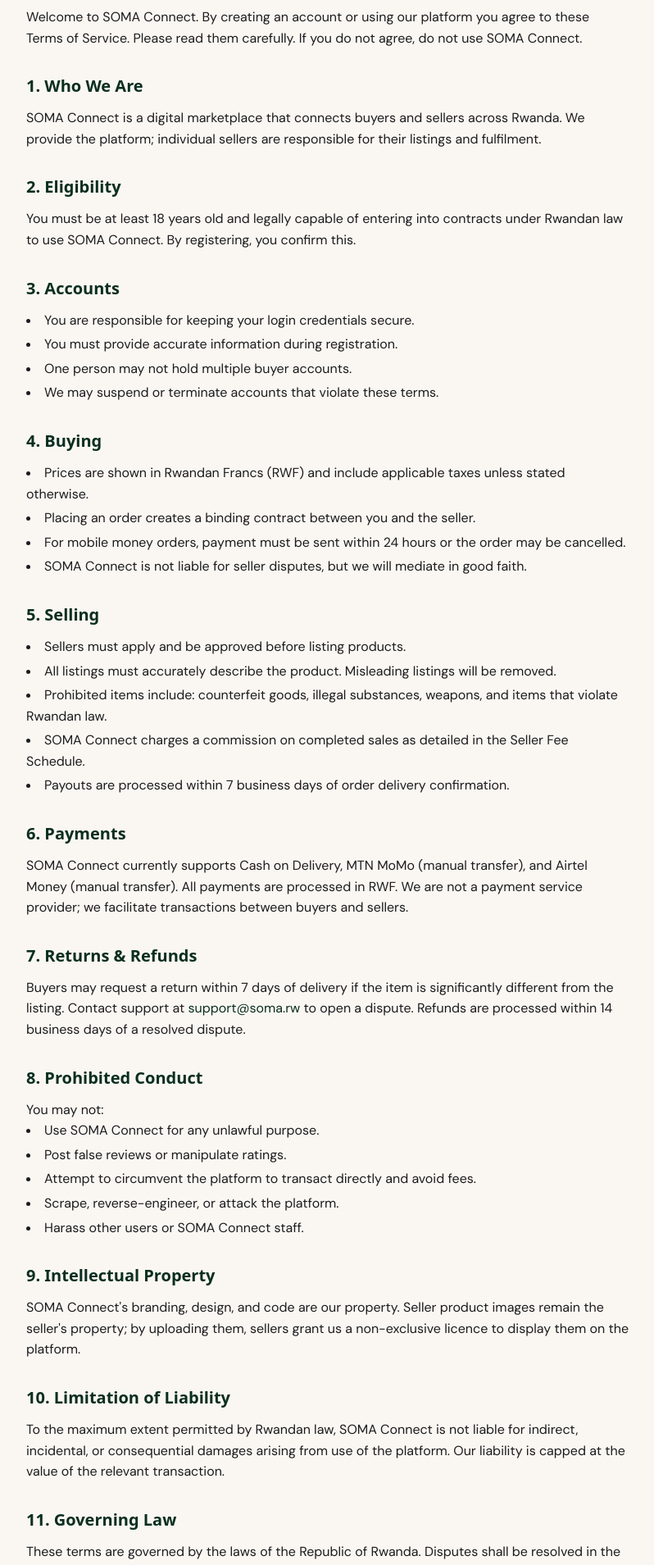
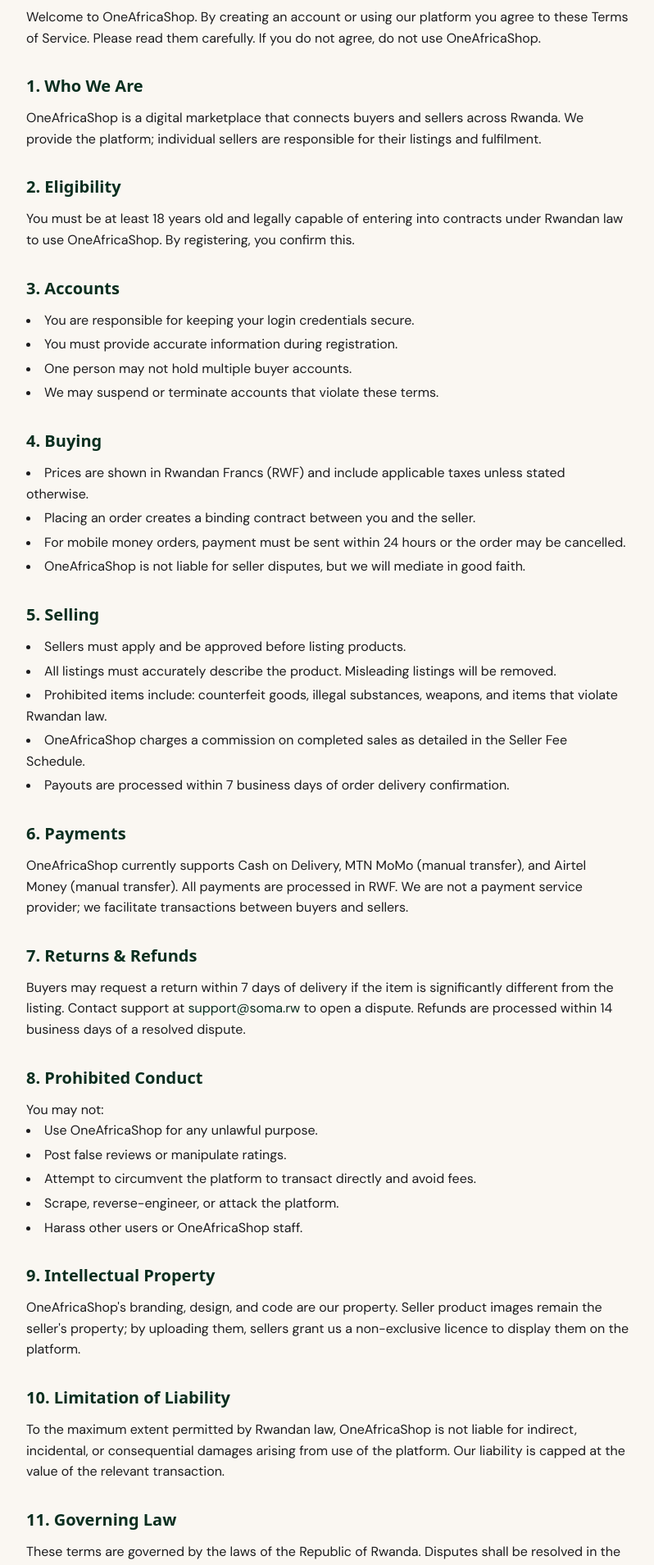
Before and after one commit to Enochrwa/Soma-market, a React (Vite) app: page /terms in a window 1280 px wide. Shown: the part 200-2109 px from the top of the page at 82% size, without its empty margins (240-1038 px from the left). Built offline with nearby package versions, Linux system fonts and the light colour scheme; no server answers; a web font is replaced by a local one.

Commit message:
chore: rename brand SOMA Connect / somaconnect to OneAfricaShop

```diff
--- a/src/components/payment/PaymentModal.tsx
+++ b/src/components/payment/PaymentModal.tsx
@@ -302,7 +302,7 @@
                     {copied === "phone" ? "Copied!" : "Copy"}
                   </button>
                 </div>
-                <p className="text-xs text-slate/50">SOMA Connect — {methodLabel}</p>
+                <p className="text-xs text-slate/50">OneAfricaShop — {methodLabel}</p>
               </div>
 
               {/* Step 2 */}
--- a/src/components/ui/AuthErrorBanner.tsx
+++ b/src/components/ui/AuthErrorBanner.tsx
@@ -96,8 +96,8 @@
     <div className="mt-2 flex items-center gap-3 text-xs text-slate/50">
       <span className="flex items-center gap-1">
         <Mail size={11} />
-        <a href="mailto:support@somaconnect.rw" className="transition hover:text-forest">
-          support@somaconnect.rw
+        <a href="mailto:support@oneafricashop.rw" className="transition hover:text-forest">
+          support@oneafricashop.rw
         </a>
       </span>
       <span className="flex items-center gap-1">
--- a/src/pages/PrivacyPolicyPage.tsx
+++ b/src/pages/PrivacyPolicyPage.tsx
@@ -8,10 +8,10 @@
       </p>
 
       <p>
-        SOMA Connect ("we", "our", "us") operates the SOMA digital marketplace at{" "}
-        <strong>soma-connect.vercel.app</strong> and its associated mobile applications. This policy
-        explains how we collect, use, and protect your personal data in compliance with Rwanda's{" "}
-        <strong>Law N°058/2021 on the Protection of Personal Data and Privacy</strong>.
+        OneAfricaShop ("we", "our", "us") operates the SOMA digital marketplace at{" "}
+        <strong>oneafricashop.vercel.app</strong> and its associated mobile applications. This
+        policy explains how we collect, use, and protect your personal data in compliance with
+        Rwanda's <strong>Law N°058/2021 on the Protection of Personal Data and Privacy</strong>.
       </p>
 
       <h2 className="font-display text-xl font-bold text-forest mt-8 mb-3">1. Data We Collect</h2>
@@ -107,8 +107,8 @@
         8. Children's Privacy
       </h2>
       <p>
-        SOMA Connect is not directed at children under 16. We do not knowingly collect personal data
-        from minors. If you believe a minor has registered, contact us immediately.
+        OneAfricaShop is not directed at children under 16. We do not knowingly collect personal
+        data from minors. If you believe a minor has registered, contact us immediately.
       </p>
 
       <h2 className="font-display text-xl font-bold text-forest mt-8 mb-3">
@@ -121,7 +121,7 @@
 
       <h2 className="font-display text-xl font-bold text-forest mt-8 mb-3">10. Contact</h2>
       <p>
-        Data Controller: SOMA Connect, Kigali, Rwanda.
+        Data Controller: OneAfricaShop, Kigali, Rwanda.
         <br />
         Email:{" "}
         <a href="mailto:privacy@soma.rw" className="text-forest hover:underline">
--- a/src/pages/TermsOfServicePage.tsx
+++ b/src/pages/TermsOfServicePage.tsx
@@ -8,20 +8,20 @@
       </p>
 
       <p>
-        Welcome to SOMA Connect. By creating an account or using our platform you agree to these
-        Terms of Service. Please read them carefully. If you do not agree, do not use SOMA Connect.
+        Welcome to OneAfricaShop. By creating an account or using our platform you agree to these
+        Terms of Service. Please read them carefully. If you do not agree, do not use OneAfricaShop.
       </p>
 
       <h2 className="font-display text-xl font-bold text-forest mt-8 mb-3">1. Who We Are</h2>
       <p>
-        SOMA Connect is a digital marketplace that connects buyers and sellers across Rwanda. We
+        OneAfricaShop is a digital marketplace that connects buyers and sellers across Rwanda. We
         provide the platform; individual sellers are responsible for their listings and fulfilment.
       </p>
 
       <h2 className="font-display text-xl font-bold text-forest mt-8 mb-3">2. Eligibility</h2>
       <p>
         You must be at least 18 years old and legally capable of entering into contracts under
-        Rwandan law to use SOMA Connect. By registering, you confirm this.
+        Rwandan law to use OneAfricaShop. By registering, you confirm this.
       </p>
 
       <h2 className="font-display text-xl font-bold text-forest mt-8 mb-3">3. Accounts</h2>
@@ -43,7 +43,7 @@
           For mobile money orders, payment must be sent within 24 hours or the order may be
           cancelled.
         </li>
-        <li>SOMA Connect is not liable for seller disputes, but we will mediate in good faith.</li>
+        <li>OneAfricaShop is not liable for seller disputes, but we will mediate in good faith.</li>
       </ul>
 
       <h2 className="font-display text-xl font-bold text-forest mt-8 mb-3">5. Selling</h2>
@@ -57,7 +57,7 @@
           violate Rwandan law.
         </li>
         <li>
-          SOMA Connect charges a commission on completed sales as detailed in the Seller Fee
+          OneAfricaShop charges a commission on completed sales as detailed in the Seller Fee
           Schedule.
         </li>
         <li>Payouts are processed within 7 business days of order delivery confirmation.</li>
@@ -65,7 +65,7 @@
 
       <h2 className="font-display text-xl font-bold text-forest mt-8 mb-3">6. Payments</h2>
       <p>
-        SOMA Connect currently supports Cash on Delivery, MTN MoMo (manual transfer), and Airtel
+        OneAfricaShop currently supports Cash on Delivery, MTN MoMo (manual transfer), and Airtel
         Money (manual transfer). All payments are processed in RWF. We are not a payment service
         provider; we facilitate transactions between buyers and sellers.
       </p>
@@ -85,27 +85,27 @@
       </h2>
       <p>You may not:</p>
       <ul className="space-y-1 list-disc list-inside">
-        <li>Use SOMA Connect for any unlawful purpose.</li>
+        <li>Use OneAfricaShop for any unlawful purpose.</li>
         <li>Post false reviews or manipulate ratings.</li>
         <li>Attempt to circumvent the platform to transact directly and avoid fees.</li>
         <li>Scrape, reverse-engineer, or attack the platform.</li>
-        <li>Harass other users or SOMA Connect staff.</li>
+        <li>Harass other users or OneAfricaShop staff.</li>
       </ul>
 
       <h2 className="font-display text-xl font-bold text-forest mt-8 mb-3">
         9. Intellectual Property
       </h2>
       <p>
-        SOMA Connect's branding, design, and code are our property. Seller product images remain the
-        seller's property; by uploading them, sellers grant us a non-exclusive licence to display
-        them on the platform.
+        OneAfricaShop's branding, design, and code are our property. Seller product images remain
+        the seller's property; by uploading them, sellers grant us a non-exclusive licence to
+        display them on the platform.
       </p>
 
       <h2 className="font-display text-xl font-bold text-forest mt-8 mb-3">
         10. Limitation of Liability
       </h2>
       <p>
-        To the maximum extent permitted by Rwandan law, SOMA Connect is not liable for indirect,
+        To the maximum extent permitted by Rwandan law, OneAfricaShop is not liable for indirect,
         incidental, or consequential damages arising from use of the platform. Our liability is
         capped at the value of the relevant transaction.
       </p>
```
Also changed, not shown: public/robots.txt.
